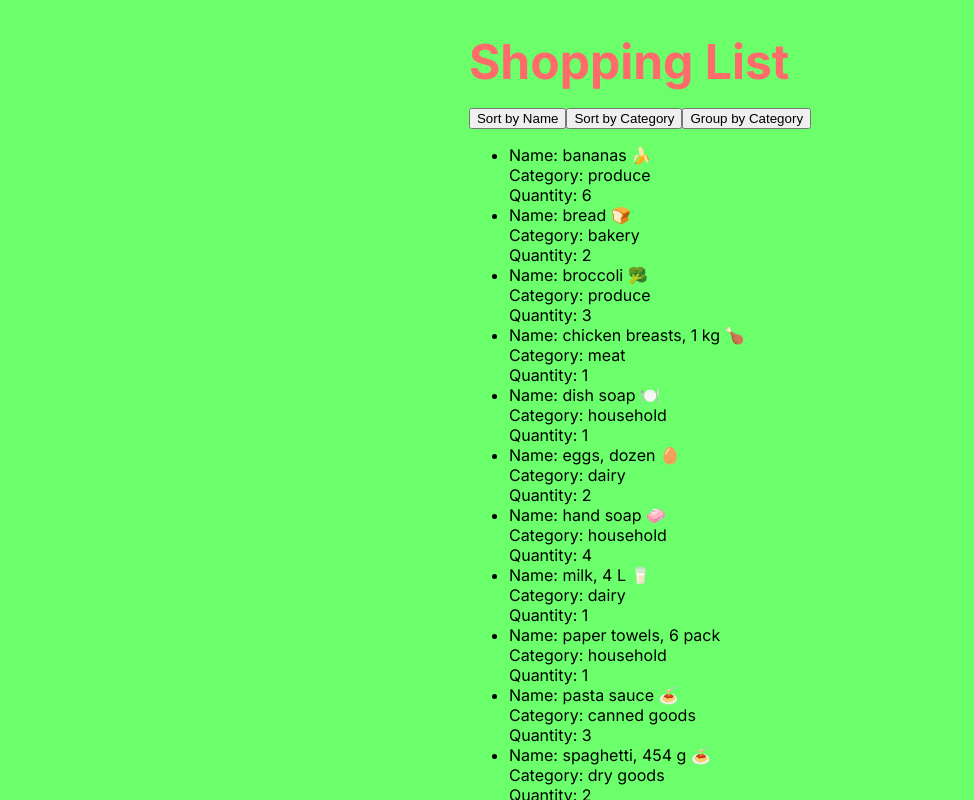
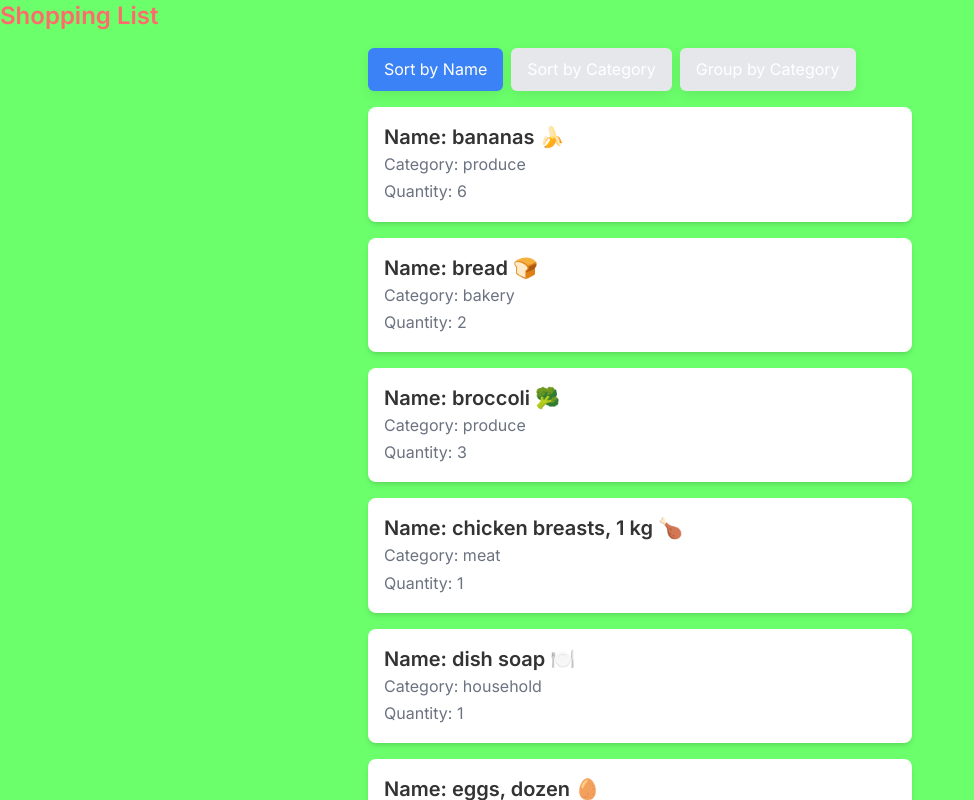
Before and after one commit to nishant-kd/cprg306-assignments, a Next.js app: page /week5 in a window 1280 px wide. Shown: the top 800 px of the page, without its empty margins (0-974 px from the left). Built offline with nearby package versions, Linux system fonts and the light colour scheme.

Commit message:
Week 6 - Adding a new item

```diff
--- a/app/globals.css
+++ b/app/globals.css
@@ -1,63 +1,89 @@
+@tailwind base;
+@tailwind components;
+@tailwind utilities;
+
 :root {
   --primary-color: #FF6B6B; /* Red */
   --secondary-color: #6BFF6B; /* Green */
   --text-color-light: #FFFFFF; /* White */
   --text-color-dark: #333333; /* Dark Gray */
+
+  --border-radius: 0.5rem;
+  --transition-speed: 0.35s;
+  --shadow: 0px 4px 12px rgba(0, 0, 0, 0.08);
 }
 
 @media (prefers-color-scheme: dark) {
   :root {
     --primary-color: #FFC72C; /* Yellow */
     --secondary-color: #777777; /* Light Gray */
-    --text-color-light: #FFFFFF; /* White */
     --text-color-dark: #BBBBBB; /* Light Gray */
   }
 }
 
 body {
+  color: var(--text-color-dark);
   background: var(--secondary-color);
-  font-family: Arial, sans-serif;
+  font-family: 'Helvetica Neue', Arial, sans-serif;
+  line-height: 1.7;
   margin: 0;
   padding: 0;
-  min-height: 100vh;
-  display: flex;
-  flex-direction: column;
-  justify-content: center;
-  align-items: center;
-  transition: background-color 0.3s, color 0.3s;
+  transition: background-color var(--transition-speed);
 }
 
-.container {
-  text-align: center;
-}
-
-h1 {
-  font-size: 3rem;
-  font-weight: bold;
-  margin-bottom: 1rem;
+h1, h2, h3, h4, h5, h6 {
+  font-weight: 600;
   color: var(--primary-color);
 }
 
-p {
-  font-size: 1.5rem;
-  margin: 0;
-  padding: 0;
-  color: var(--text-color-dark);
+a {
+  color: var(--primary-color);
+  text-decoration: none;
+  transition: color var(--transition-speed), transform var(--transition-speed);
 }
 
-.button {
-  display: inline-block;
-  background-color: var(--primary-color);
-  color: white;
-  padding: 10px 20px;
-  margin-top: 20px;
-  border: none;
-  border-radius: 5px;
-  font-size: 1rem;
-  cursor: pointer;
-  transition: background-color 0.3s;
+a:hover, a:focus {
+  color: var(--secondary-color);
+  transform: scale(1.05);
 }
 
-.button:hover {
-  background-color: #FF8E8E; /* Light Red */
+button, .btn, .button {
+  padding: 0.75rem 1.5rem;
+  background-color: var(--primary-color);
+  color: var(--text-color-light);
+  border: none;
+  border-radius: var(--border-radius);
+  cursor: pointer;
+  box-shadow: var(--shadow);
+  transition: transform var(--transition-speed), background-color var(--transition-speed);
 }
+
+button:hover, .btn:hover, .button:hover {
+  background-color: var(--secondary-color);
+  transform: translateY(-2px);
+}
+
+/* Card styling */
+.card {
+  background: #f8f8f8;
+  border-radius: var(--border-radius);
+  box-shadow: var(--shadow);
+  transition: transform var(--transition-speed);
+}
+
+.card:hover {
+  transform: translateY(-4px);
+}
+
+/* Theme switch utilities */
+.theme-dark {
+  --text-color-dark: var(--text-color-light);
+  --text-color-light: #BBBBBB;
+  --primary-color: #FFC72C; /* Yellow */
+  --secondary-color: #777777; /* Light Gray */
+}
+
+.theme-light {
+  --primary-color: #FF6B6B; /* Red */
+  --secondary-color: #6BFF6B; /* Green */
+}
--- a/app/page.js
+++ b/app/page.js
@@ -14,6 +14,8 @@
       <Link href="\week4">Week 4</Link>
       <p></p>
       <Link href="\week5">Week 5</Link>
+      <p></p>
+      <Link href="\week6">Week 6</Link>
 
 
     </div>
--- /dev/null
+++ b/app/week6/item-list.js
@@ -0,0 +1,56 @@
+"use client";
+
+import React, { useState } from 'react';
+import PropTypes from 'prop-types';
+import Item from './item';
+
+function ItemList({ items }) {
+  const [sortBy, setSortBy] = useState("name");
+
+  const sortedItems = [...items].sort((item1, item2) => {
+    if (sortBy === "name") {
+      return item1.name.localeCompare(item2.name);
+    } else if (sortBy === "category") {
+      return item1.category.localeCompare(item2.category);
+    }
+    return 0;
+  });
+
+  return (
+    <div className="p-4">
+      <div className="flex items-center ml-5">
+        <span className="mr-2 text-lg text-black font-bold">Sort by:</span>
+        <button
+          onClick={() => setSortBy('name')}
+          className={`${sortBy === 'name' ? 'active-class' : ''} m-2 bg-blue-900 text-white px-4 py-2 mr-2 `}
+        >
+          Name
+        </button>
+        <button
+          onClick={() => setSortBy('category')}
+          className={`${sortBy === 'category' ? 'active-class' : ''} m-2 bg-blue-900 text-white px-4 py-2 ml-2`}
+        >
+          Category
+        </button>
+      </div>
+      <ul>
+        {sortedItems.map(item => (
+          <Item key={item.id} {...item} />
+        ))}
+      </ul>
+    </div>
+  );
+}
+
+ItemList.propTypes = {
+  items: PropTypes.arrayOf(
+    PropTypes.shape({
+      id: PropTypes.number.isRequired,
+      name: PropTypes.string.isRequired,
+      quantity: PropTypes.number.isRequired,
+      category: PropTypes.string.isRequired,
+    })
+  ).isRequired,
+};
+
+export default ItemList;
--- /dev/null
+++ b/app/week6/item.js
@@ -0,0 +1,12 @@
+import React from 'react';
+
+function Item({ name, quantity, category }) {
+  return (
+    <div className="bg-blue-200  border p-4 m-5  shadow-md mb-4 max-w-md">
+      <h3 className="font-bold text-xl mb-2 text-blue-700">{name}</h3>
+      <p className="text-gray-800 text-base mb-1 "> Buy {quantity} in {category}</p>
+    </div>
+  );
+}
+
+export default Item;
--- /dev/null
+++ b/app/week6/items.json
@@ -0,0 +1,74 @@
+[
+    {
+      "id": "1h2GJKH12gkHG31h1H",
+      "name": "milk, 4 L 🥛",
+      "quantity": 1,
+      "category": "dairy"
+    },
+    {
+      "id": "2KJH3k2j3H1k2J3K1H",
+      "name": "bread 🍞",
+      "quantity": 2,
+      "category": "bakery"
+    },
+    {
+      "id": "3h2KJH3k2j3H1k2J3",
+      "name": "eggs, dozen 🥚",
+      "quantity": 2,
+      "category": "dairy"
+    },
+    {
+      "id": "4k2J3K1H2GJKH12gk",
+      "name": "bananas 🍌",
+      "quantity": 6,
+      "category": "produce"
+    },
+    {
+      "id": "5H1h1H2KJH3k2j3H",
+      "name": "broccoli 🥦",
+      "quantity": 3,
+      "category": "produce"
+    },
+    {
+      "id": "6H1k2J3K1H2GJKH1",
+      "name": "chicken breasts, 1 kg 🍗",
+      "quantity": 1,
+      "category": "meat"
+    },
+    {
+      "id": "7gkHG31h1H2KJH3k",
+      "name": "pasta sauce 🍝",
+      "quantity": 3,
+      "category": "canned goods"
+    },
+    {
+      "id": "8j3H1k2J3K1H2GJK",
+      "name": "spaghetti, 454 g 🍝",
+      "quantity": 2,
+      "category": "dry goods"
+    },
+    {
+      "id": "9H12gkHG31h1H2KJ",
+      "name": "toilet paper, 12 pack 🧻",
+      "quantity": 1,
+      "category": "household"
+    },
+    {
+      "id": "10H3k2j3H1k2J3K1",
+      "name": "paper towels, 6 pack",
+      "quantity": 1,
+      "category": "household"
+    },
+    {
+      "id": "11k2J3K1H2GJKH12",
+      "name": "dish soap 🍽️",
+      "quantity": 1,
+      "category": "household"
+    },
+    {
+      "id": "12GJKH12gkHG31h1",
+      "name": "hand soap 🧼",
+      "quantity": 4,
+      "category": "household"
+    }
+  ]
--- /dev/null
+++ b/app/week6/new-item.js
@@ -0,0 +1,94 @@
+"use client";
+import React , { useState } from "react";
+import PropTypes from 'prop-types';
+
+function NewItem({onAddItem}) {
+  const [name, setName] = useState("");
+  const [quantity, setQuantity] = useState(1);
+  const [category, setCategory] = useState("Produce");
+
+  function  handleSubmit (event){
+  event.preventDefault();
+
+  const item = { name, quantity, category };
+
+  onAddItem(item);
+
+    setName("");
+    setQuantity(1);
+    setCategory("Produce");
+};
+return (
+  <main >
+      <div className=" bg-blue-gray-100 ml-10 justify-center ">
+        <div className="w-full max-w-md bg-blue-900 p-8 rounded-lg shadow-md">
+          <form onSubmit={handleSubmit}>
+            <label className="block mb-4">
+              <span className="text-white">Add New Item:</span>
+              <input
+                type="text"
+                id="name"
+                placeholder="Item name"
+                required
+                onChange={(e) => setName(e.target.value)}
+                value={name}
+                className="mt-1 p-1 block w-full rounded-md text-black bg-gray-100 focus:bg-white"
+              />
+            </label>
+            <div className="flex justify-between mb-4">
+              <div className="w-1/2 pr-2">
+              <label className="block mb-4">
+                <span className="text-white">Quantity:</span>
+                <input
+                  type="number"
+                  id="quantity"
+                  min="1"
+                  max="99"
+                  required
+                  onChange={(e) => setQuantity(Number(e.target.value))}
+                  value={quantity}
+                  className="mt-1 p-1 block w-full rounded-md text-black bg-gray-100 focus:bg-white"
+                />
+              </label>
+            </div>
+            <div className="w-1/2 pl-2">
+            <label className="block mb-4">
+              <span className="text-white">Category:</span>
+              <select
+                id="category"
+                required
+                onChange={(e) => setCategory(e.target.value)}
+                value={category}
+                className="mt-1 p-1 block w-full rounded-md text-black bg-gray-100 focus:bg-white"
+              >
+                <option value="Produce">Produce</option>
+                <option value="Dairy">Dairy</option>
+                <option value="Bakery">Bakery</option>
+                <option value="Meat">Meat</option>
+                <option value="Frozen Foods">Frozen Foods</option>
+                <option value="Canned Goods">Canned Goods</option>
+                <option value="Dry Goods">Dry Goods</option>
+                <option value="Beverages">Beverages</option>
+                <option value="Snacks">Snacks</option>
+                <option value="Household">Household</option>
+                <option value="Other">Other</option>
+              </select>
+            </label>
+            </div>
+            </div>
+             <button type="submit"className="w-full py-2 px-4 bg-sky-600 hover:bg-sky-500 rounded-md text-white">
+             +
+            </button>
+          </form>
+        </div>
+      </div>
+
+    </main>
+  );
+}
+
+NewItem.propTypes = {
+  onAddItem: PropTypes.func.isRequired,
+};
+
+export default NewItem;
--- /dev/null
+++ b/app/week6/page.js
@@ -0,0 +1,23 @@
+"use client";
+
+import React ,{ useState } from 'react';
+import ItemList from './item-list';
+import NewItem from './new-item';
+import itemsData from './items.json';
+
+
+function Page() {
+    const [items, setItems] = useState(itemsData);
+
+    const handleAddItem = (newitem) => {
+      setItems([...items, newitem]);
+    };
+    return (
+    <div className="min-h-screen bg-gradient-to-r from-lime-500 to-cyan-500 py-2 ">
+      <h1 className=" text-3xl  font-bold  ml-10 mb-4 text-black">Shopping List</h1>
+      <NewItem onAddItem={handleAddItem} />
+      <ItemList items = {items} />
+      </div>
+  );
+}
+export default Page;
```
